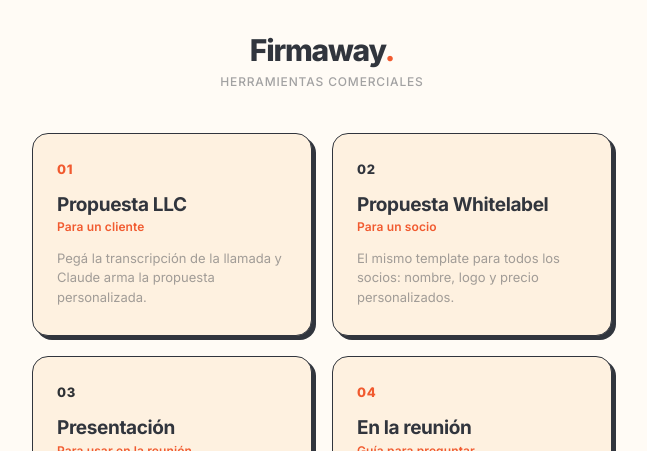
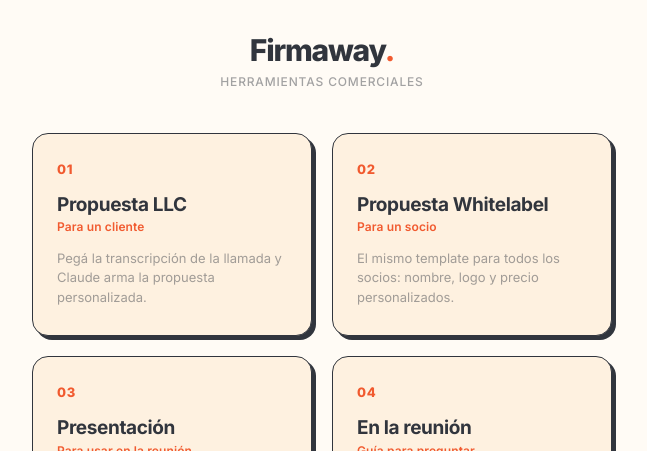
Before and after one commit to dap1978/firmaway-proposal-generator, a Next.js app in the folder frontend/: page / in a window 1280 px wide. Shown: the top 451 px of the page, without its empty margins (318-965 px from the left). Built offline with nearby package versions, Linux system fonts and the light colour scheme.

Commit message:
fix: numeros del hub en naranja fijo, igual que los subtitulos
Antes usaban tool.accent (variaba: negro para whitelabel, gris
oscuro para presentacion). Se quita el campo accent, ya sin uso.

```diff
--- a/frontend/pages/index.js
+++ b/frontend/pages/index.js
@@ -19,7 +19,6 @@
     title: 'Propuesta LLC',
     sub: 'Para un cliente',
     desc: 'Pegá la transcripción de la llamada y Claude arma la propuesta personalizada.',
-    accent: C.orange,
     action: (router) => router.push('/select-user?tool=llc'),
   },
   {
@@ -28,7 +27,6 @@
     title: 'Propuesta Whitelabel',
     sub: 'Para un socio',
     desc: 'El mismo template para todos los socios: nombre, logo y precio personalizados.',
-    accent: C.ink,
     action: (router) => router.push('/select-user?tool=whitelabel'),
   },
   {
@@ -37,7 +35,6 @@
     title: 'Presentación',
     sub: 'Para usar en la reunión',
     desc: 'Carrusel de slides para compartir pantalla durante la reunión con el lead.',
-    accent: C.dark,
     action: (router) => router.push('/pitch'),
   },
   {
@@ -46,7 +43,6 @@
     title: 'En la reunión',
     sub: 'Guía para preguntar',
     desc: 'Playbook de discovery por perfil de cliente: preguntas, cuantificación del dolor y notas fiscales.',
-    accent: C.orange,
     action: (router) => router.push('/guide'),
   },
   {
@@ -55,7 +51,6 @@
     title: 'Name Search',
     sub: 'Antes de armar la propuesta',
     desc: 'Verificá que el nombre de la LLC no esté ocupado en el estado elegido.',
-    accent: C.orange,
     action: () => window.open('https://llc-name-search-production.up.railway.app', '_blank', 'noopener,noreferrer'),
   },
   {
@@ -64,7 +59,6 @@
     title: 'Conversaciones',
     sub: 'Inteligencia comercial',
     desc: 'Analiza las conversaciones online por colaborador, país de origen, intención de compra y nivel de frustración.',
-    accent: C.orange,
     action: () => window.open('https://web-production-0cb8e.up.railway.app/', '_blank', 'noopener,noreferrer'),
   },
 ];
@@ -105,7 +99,7 @@
               e.currentTarget.style.boxShadow = `4px 4px 0px 0px ${C.ink}`;
             }}
           >
-            <div style={{ fontSize: 13, lineHeight: 1.2, fontWeight: 800, color: tool.accent, letterSpacing: '0.05em', marginBottom: 16 }}>{tool.num}</div>
+            <div style={{ fontSize: 13, lineHeight: 1.2, fontWeight: 800, color: C.orange, letterSpacing: '0.05em', marginBottom: 16 }}>{tool.num}</div>
             <div style={{ fontSize: 19, lineHeight: 1.2, fontWeight: 700, color: C.ink, letterSpacing: '-0.02em', marginBottom: 4 }}>
               {tool.title}
             </div>
```
